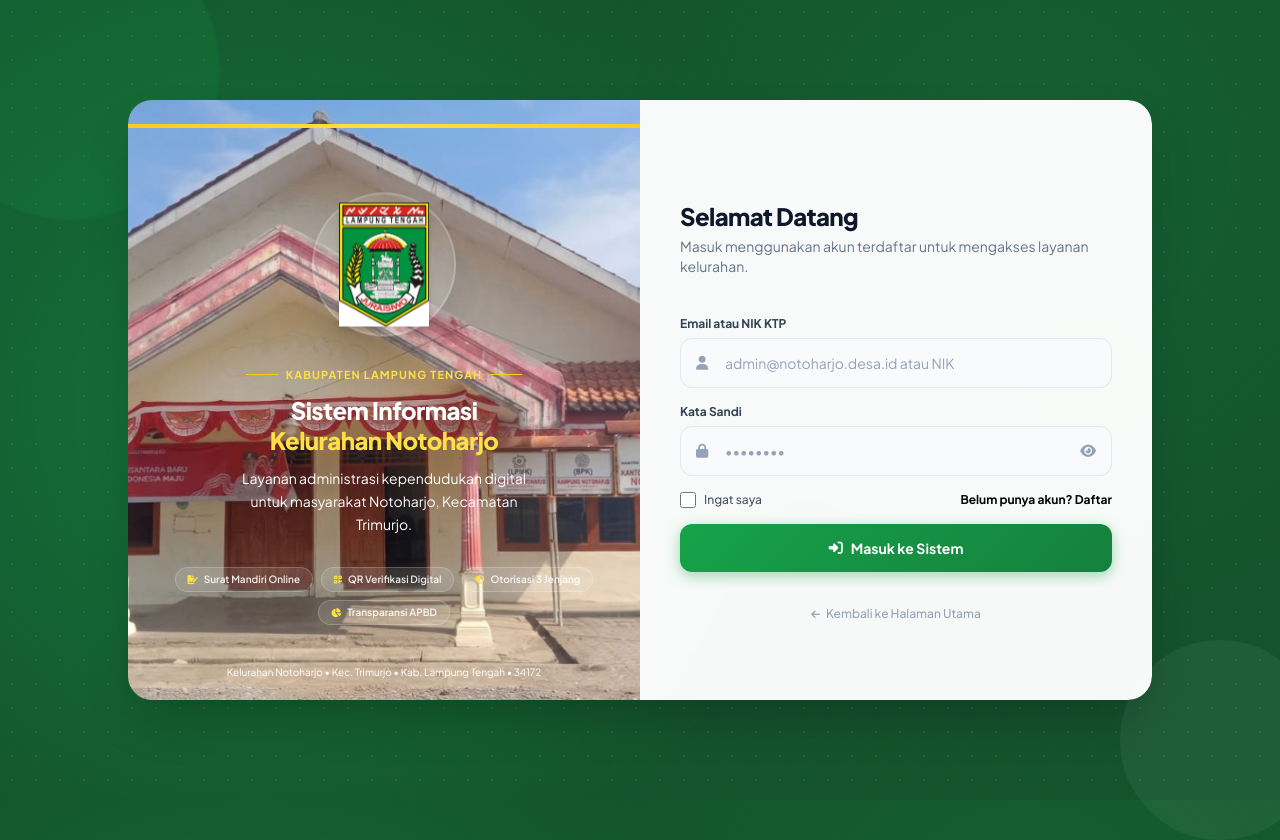
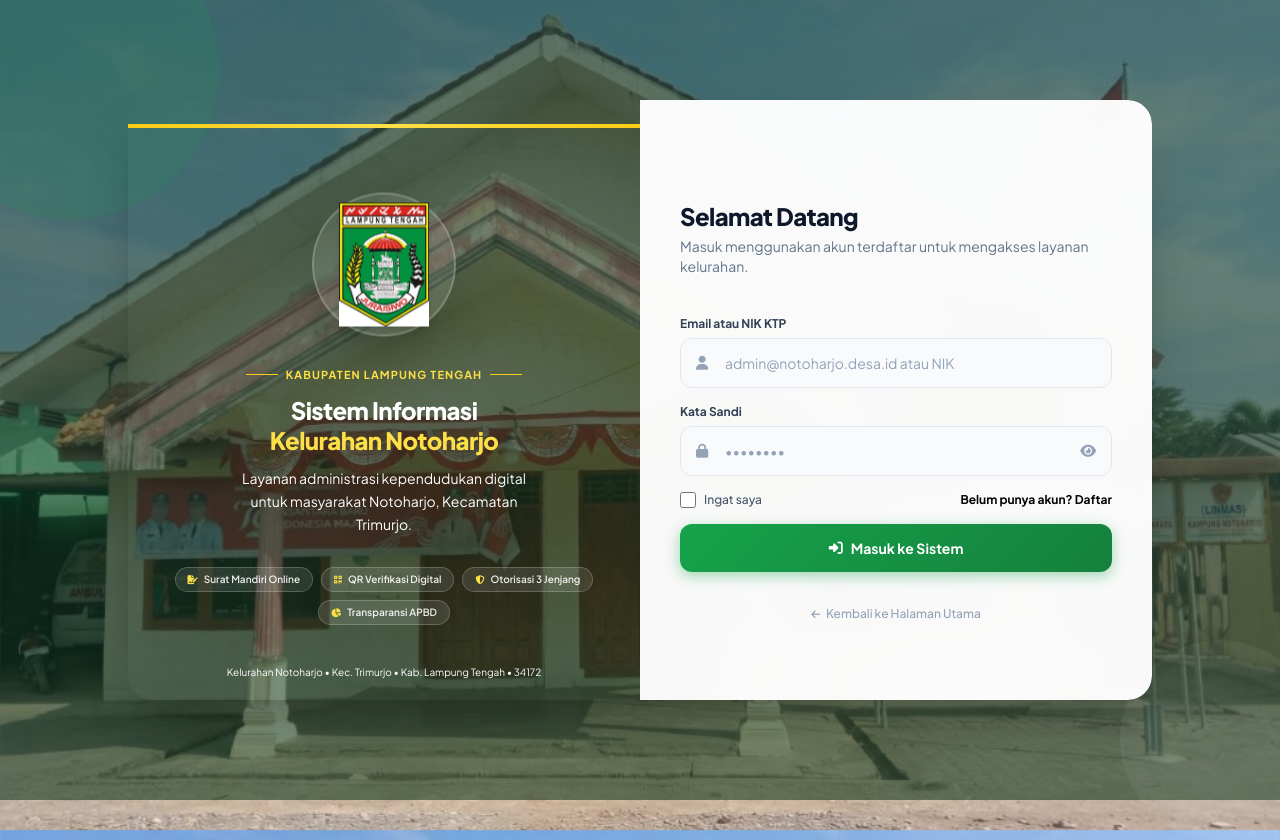
Before and after one commit to cedtashishigami/Layanankelurahannotoharjo, a Laravel app: page /login in a window 1280 px wide. Run offline with Laravel 12, Linux system fonts and the light colour scheme; some libraries are stand-ins or nearby versions.

Commit message:
feat(login): use kantor photo as body background, restore green left panel

```diff
--- a/resources/views/auth/login.blade.php
+++ b/resources/views/auth/login.blade.php
@@ -44,19 +44,17 @@
         body { font-family: 'Plus Jakarta Sans', sans-serif; }
 
         .bg-pattern {
-            background-color: #14532d;
-            background-image:
-                radial-gradient(circle at 20% 50%, rgba(22,163,74,0.4) 0%, transparent 50%),
-                radial-gradient(circle at 80% 20%, rgba(21,128,61,0.3) 0%, transparent 40%),
-                radial-gradient(circle at 60% 80%, rgba(20,83,45,0.5) 0%, transparent 40%);
+            background-image: url('/kantor-notoharjo.jpg');
+            background-size: cover;
+            background-position: center;
+            background-attachment: fixed;
         }
 
         .pattern-dots::before {
             content: '';
             position: absolute;
             inset: 0;
-            background-image: radial-gradient(rgba(255,255,255,0.08) 1px, transparent 1px);
-            background-size: 24px 24px;
+            background: rgba(10, 50, 20, 0.55);
             pointer-events: none;
         }
 
@@ -136,10 +134,9 @@
     <div class="relative z-10 w-full max-w-5xl mx-auto grid grid-cols-1 lg:grid-cols-2 gap-0 shadow-2xl rounded-3xl overflow-hidden min-h-[600px]">
 
         <!-- === LEFT PANEL: Branding === -->
-        <div class="relative flex flex-col items-center justify-center p-10 text-white text-center space-y-6 hidden lg:flex overflow-hidden"
-             style="background: url('{{ asset('kantor-notoharjo.jpg') }}') center center / cover no-repeat;">
-            <!-- Dark overlay agar teks tetap terbaca -->
-            <div class="absolute inset-0 bg-gradient-to-br from-primary-900/80 via-primary-800/70 to-slate-900/80"></div>
+        <div class="relative bg-gradient-to-br from-primary-800 via-primary-900 to-slate-900 flex flex-col items-center justify-center p-10 text-white text-center space-y-6 hidden lg:flex">
+            <!-- Subtle inner pattern -->
+            <div class="absolute inset-0 opacity-10" style="background-image: radial-gradient(rgba(255,255,255,0.3) 1px, transparent 1px); background-size: 20px 20px;"></div>
 
             <!-- Yellow top accent bar -->
             <div class="absolute top-0 left-0 right-0 h-1 bg-gradient-to-r from-yellow-400 via-yellow-300 to-yellow-400"></div>
```
